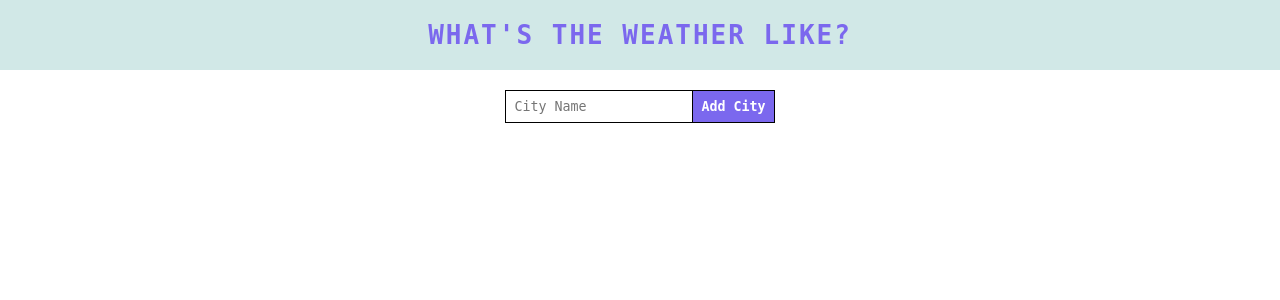
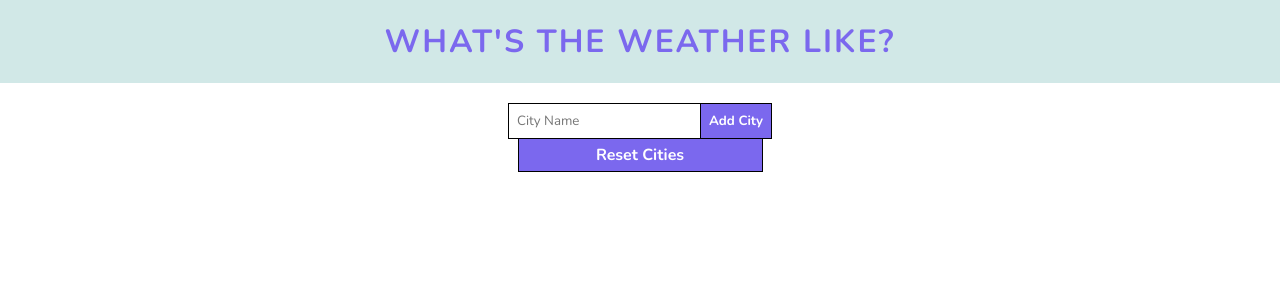
Before and after one commit to Ig0or/django_weather, a Django app: page / in a window 1280 px wide. Shown: the top 300 px of the page. Run offline with Django 3.2, Linux system fonts and the light colour scheme.

Commit message:
alterado estilizacao e incluido botao de reset

```diff
--- a/app/static/app/css/style.css
+++ b/app/static/app/css/style.css
@@ -1,33 +1,55 @@
-body, h1, section, div, form, input, button, img, p, span {
+body,
+h1,
+form,
+input,
+button,
+img,
+p,
+span {
     margin: 0;
     padding: 0;
+}
+
+body {
+    font-family: "Nunito", Arial, Helvetica, sans-serif;
+}
+
+* {
     box-sizing: border-box;
 }
 
+img {
+    display: block;
+    max-width: 100%;
+}
+
 header {
-    background: #D1E8E7;
-    font-family: monospace;
+    background: #d1e8e7;
     text-transform: uppercase;
     letter-spacing: 2px;
-    color: mediumslateblue ;
+    color: mediumslateblue;
     padding: 20px;
     text-align: center;
 }
 
 .div__form {
-    display: flex;
-    margin: 20px;
-    justify-content: center;
+    padding: 20px;
+    text-align: center;
 }
 
 .div__form form {
     display: flex;
+    justify-content: center;
 }
 
 .div__form input {
     padding: 8px;
     border: 1px solid black;
-    font-family: monospace;
+    font-family: "Nunito", Arial, Helvetica, sans-serif;
+}
+
+.div__form input:focus {
+    outline: none;
 }
 
 .div__form button {
@@ -35,34 +57,45 @@ header {
     border-left: none;
     background: mediumslateblue;
     color: #fff;
-    font-family: monospace;
+    font-family: "Nunito", Arial, Helvetica, sans-serif;
     font-weight: bold;
     padding: 8px;
     cursor: pointer;
 }
 
 .div__form button:hover {
-    background: #D1D1E8;
-    color: black;
+    opacity: 0.8;
+}
 
+.div__form a {
+    padding: 5px;
+    width: 245px;
+    display: inline-block;
+    border: 1px solid black;
+    border-top: none;
+    background: mediumslateblue;
+    color: #fff;
+    font-family: "Nunito", Arial, Helvetica, sans-serif;
+    font-weight: bold;
+    cursor: pointer;
+    text-decoration: none;
+}
+
+.div__form a:hover {
+    opacity: 0.8;
 }
 
 .div__weather {
     margin: 30px auto;
     display: flex;
-    justify-content: center;
+    align-items: center;
     padding: 20px;
-    max-width: 45%;
-    background: #DAE0F2;
+    max-width: 500px;
+    background: #dae0f2;
     border-radius: 5px;
 }
 
-.div__weather__img img{
+.div__weather__img img {
     width: 50px;
-    margin-right: 20px;
+    margin: 0 35px;
 }
-
-.div__weather__info {
-    font-family: monospace;
-    letter-spacing: 1px;
-}
--- a/app/templates/app/index.html
+++ b/app/templates/app/index.html
@@ -1,13 +1,18 @@
 <!DOCTYPE html>
-{% load static %}
-{% load filtros %}
+{% load static %} {% load filtros %}
 <html lang="en">
     <head>
-    <meta charset="UTF-8">
-    <meta http-equiv="X-UA-Compatible" content="IE=edge">
-    <meta name="viewport" content="width=device-width, initial-scale=1.0">
-    <link rel="stylesheet" href="{% static 'app/css/style.css' %}">
-    <link rel="fav icon" href="{% static 'app/img/clouds.svg' %}">
+        <meta charset="UTF-8" />
+        <meta http-equiv="X-UA-Compatible" content="IE=edge" />
+        <meta name="viewport" content="width=device-width, initial-scale=1.0" />
+        <link rel="preconnect" href="https://fonts.googleapis.com" />
+        <link rel="preconnect" href="https://fonts.gstatic.com" crossorigin />
+        <link
+            href="https://fonts.googleapis.com/css2?family=Nunito:ital,wght@0,400;0,700;1,400&display=swap"
+            rel="stylesheet"
+        />
+        <link rel="stylesheet" href="{% static 'app/css/style.css' %}" />
+        <link rel="fav icon" href="{% static 'app/img/clouds.svg' %}" />
         <title>Consulta de Clima</title>
     </head>
     <body>
@@ -16,35 +21,53 @@
         </header>
         <section>
             <div class="div__form">
-            <form method='post'>
+                <form method="post">
                     {% csrf_token %}
-                <input type="text" placeholder="City Name" name="cidade">
+                    <input type="text" placeholder="City Name" name="cidade" />
                     <button type="submit">Add City</button>
                 </form>
+                <a href="{%url 'reset' %}">Reset Cities</a>
             </div>
 
             {% for cidade in cidades %}
             <div class="div__weather">
                 <div class="div__weather__img">
                     {% if cidade.weather.0.main == 'Clouds' %}
-                <img src="{% static 'app/img/clouds.svg' %}" alt="{{ cidade.weather.0.main }}">
+                    <img
+                        src="{% static 'app/img/clouds.svg' %}"
+                        alt="{{ cidade.weather.0.main }}"
+                    />
                     {% elif cidade.weather.0.main == 'Clear' %}
-                <img src="{% static 'app/img/clear.svg' %}" alt="{{ cidade.weather.0.main }}">
-                {% elif cidade.weather.0.main == 'Rain' or cidade.weather.0.main == 'Thunderstorm' or cidade.weather.0.main == 'Drizzle' %}
-                <img src="{% static 'app/img/rain.svg' %}" alt="{{ cidade.weather.0.main }}">
+                    <img
+                        src="{% static 'app/img/clear.svg' %}"
+                        alt="{{ cidade.weather.0.main }}"
+                    />
+                    {% elif cidade.weather.0.main == 'Rain' or cidade.weather.0.main == 'Thunderstorm' or cidade.weather.0.main == 'Drizzle' or cidade.weather.0.main == 'Snow' %}
+                    <img
+                        src="{% static 'app/img/rain.svg' %}"
+                        alt="{{ cidade.weather.0.main }}"
+                    />
                     {% else %}
-                <img src="{% static 'app/img/clouds.svg' %}" alt="{{ cidade.weather.0.main }}">
+                    <img
+                        src="{% static 'app/img/clouds.svg' %}"
+                        alt="{{ cidade.weather.0.main }}"
+                    />
                     {% endif %}
                 </div>
 
                 <div class="div__weather__info">
                     <p>{{cidade.name}}</p>
-                <span>{{cidade.main.temp | converter }}°C - {{cidade.weather.0.description | title }}</span>
-                <p>Min: {{cidade.main.temp_min | converter }}°C - Max: {{cidade.main.temp_max | converter }}°C</p>
+                    <span
+                        >{{cidade.main.temp | converter }}°C -
+                        {{cidade.weather.0.description | title }}</span
+                    >
+                    <p>
+                        Min: {{cidade.main.temp_min | converter }}°C - Max:
+                        {{cidade.main.temp_max | converter }}°C
+                    </p>
                 </div>
             </div>
             {% endfor %}
-
         </section>
     </body>
 </html>
--- a/app/urls.py
+++ b/app/urls.py
@@ -2,5 +2,6 @@ from django.urls import path
 from .views import *
 
 urlpatterns = [
-    path('', index, name='index')
+    path('', index, name='index'),
+    path('reset', reset, name='reset')
 ]
--- a/app/views.py
+++ b/app/views.py
@@ -17,3 +17,8 @@ def index(request):
         else:
             return redirect('index')
     return render(request, 'app/index.html', {'cidades': cidades})
+
+def reset(request):
+    global cidades
+    cidades = []
+    return redirect("index")
```
Also changed, not shown: app/static/app/img/img.png (deleted), app/static/app/img/preview.png (added), 1 other file. Lines whose indentation alone changed are shown as unchanged.
